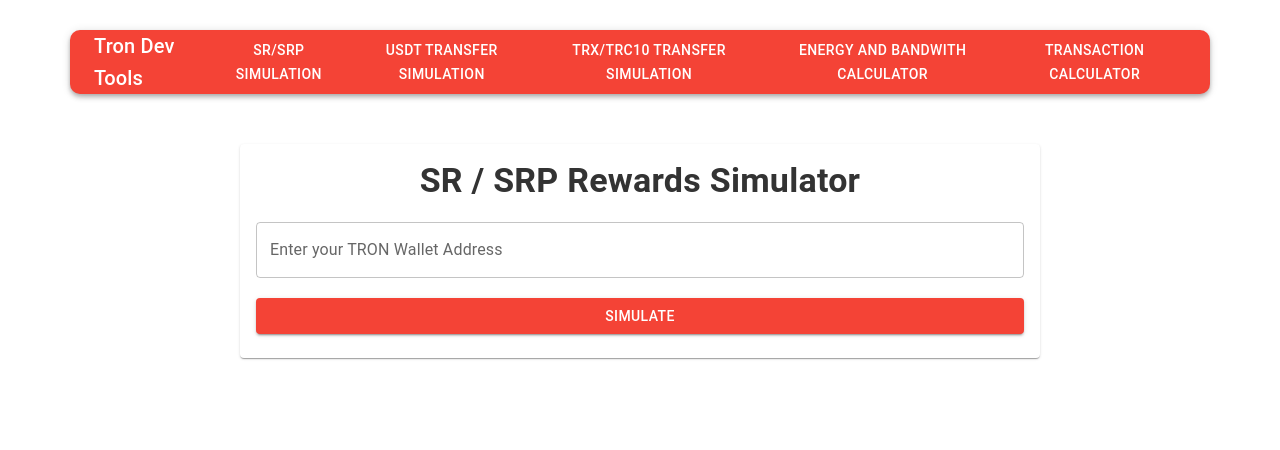
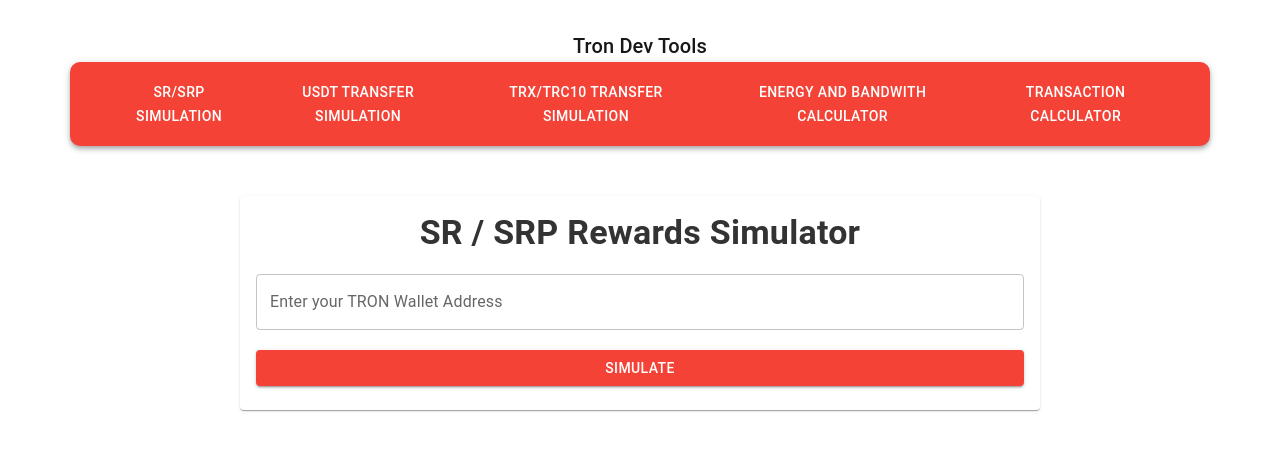
Before and after one commit to aziz1975/tron-dev-tools, a Next.js app: page /sr-simulation in a window 1280 px wide. Shown: the top 450 px of the page. Built offline with nearby package versions, Linux system fonts and the light colour scheme.

Commit message:
ui chnages

```diff
--- a/app/Navbar.tsx
+++ b/app/Navbar.tsx
@@ -20,12 +20,11 @@
     return (
         <ThemeProvider theme={theme}>
             <Container style={{ padding: "30px" }}>
-                <AppBar position="static" color="primary" style={{ borderRadius: "10px" }}>
+            <Typography variant="h6" className="text-center mb-4">
+                        Tron Dev Tools
+                    </Typography>
+                <AppBar position="static" color="primary" style={{ borderRadius: "10px", padding: "10px" }}>
                     <Toolbar>
-                        <Typography variant="h6" style={{ flexGrow: 1 }}>
-                            Tron Dev Tools
-                        </Typography>
-
                         <Link href="/sr-simulation">
                             <Button color="inherit" sx={{ '&:hover': { color: '#fff', backgroundColor: '#b71c1c', fontWeight: 'bold' } }}>SR/SRP Simulation</Button>
                         </Link>
```
